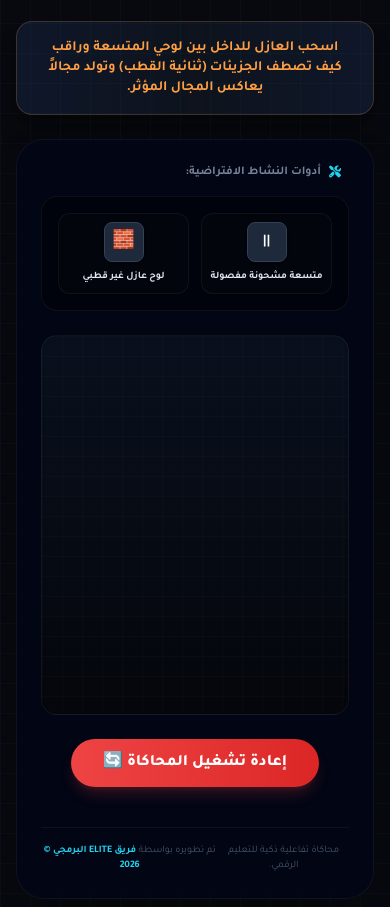
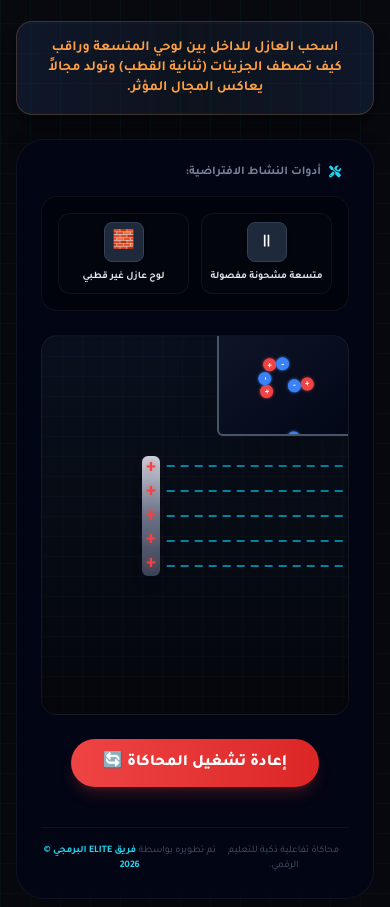
Before and after one commit to El8dev/Raqeem-demo, a plain HTML site: page src/experiments/nonpolar.html in a window 390 px wide. Shown: the part 187-1094 px from the top of the page. Drawn offline with Linux system fonts and the light colour scheme.

Commit message:
fix: center nonpolar experiment layout on mobile

```diff
--- a/src/experiments/nonpolar.html
+++ b/src/experiments/nonpolar.html
@@ -122,7 +122,7 @@
 
         <!-- 2D Interactive Lab Desk (Precision layout mapping coordinates) -->
         <div class="relative w-full h-[380px] bg-gradient-to-b from-[#09101d] to-[#04060b] border border-white/5 rounded-2xl shadow-inner overflow-x-auto overflow-y-hidden select-none">
-            <div class="workspace-area relative min-w-[700px] w-full h-full" id="workspace">
+            <div class="workspace-area relative min-w-[450px] max-w-[450px] mx-auto w-full h-full" id="workspace">
             <!-- Grid Lines back-layer -->
             <div class="absolute inset-0 bg-[linear-gradient(to_right,rgba(255,255,255,0.015)_1px,transparent_1px),linear-gradient(to_bottom,rgba(255,255,255,0.015)_1px,transparent_1px)] bg-[size:20px_20px] pointer-events-none"></div>
 
@@ -133,15 +133,15 @@
                         <polygon points="0 0, 8 4, 0 8" fill="rgba(0, 210, 255, 0.6)" />
                     </marker>
                 </defs>
-                <line x1="370" y1="130" x2="580" y2="130" stroke="rgba(0, 210, 255, 0.6)" stroke-width="2" class="ext-line" marker-end="url(#arrowHeadExt)" />
-                <line x1="370" y1="155" x2="580" y2="155" stroke="rgba(0, 210, 255, 0.6)" stroke-width="2" class="ext-line" marker-end="url(#arrowHeadExt)" />
-                <line x1="370" y1="180" x2="580" y2="180" stroke="rgba(0, 210, 255, 0.6)" stroke-width="2" class="ext-line" marker-end="url(#arrowHeadExt)" />
-                <line x1="370" y1="205" x2="580" y2="205" stroke="rgba(0, 210, 255, 0.6)" stroke-width="2" class="ext-line" marker-end="url(#arrowHeadExt)" />
-                <line x1="370" y1="230" x2="580" y2="230" stroke="rgba(0, 210, 255, 0.6)" stroke-width="2" class="ext-line" marker-end="url(#arrowHeadExt)" />
+                <line x1="120" y1="130" x2="330" y2="130" stroke="rgba(0, 210, 255, 0.6)" stroke-width="2" class="ext-line" marker-end="url(#arrowHeadExt)" />
+                <line x1="120" y1="155" x2="330" y2="155" stroke="rgba(0, 210, 255, 0.6)" stroke-width="2" class="ext-line" marker-end="url(#arrowHeadExt)" />
+                <line x1="120" y1="180" x2="330" y2="180" stroke="rgba(0, 210, 255, 0.6)" stroke-width="2" class="ext-line" marker-end="url(#arrowHeadExt)" />
+                <line x1="120" y1="205" x2="330" y2="205" stroke="rgba(0, 210, 255, 0.6)" stroke-width="2" class="ext-line" marker-end="url(#arrowHeadExt)" />
+                <line x1="120" y1="230" x2="330" y2="230" stroke="rgba(0, 210, 255, 0.6)" stroke-width="2" class="ext-line" marker-end="url(#arrowHeadExt)" />
             </svg>
 
-            <!-- Capacitor (left: 350px, top: 120px, width: 250px) -->
-            <div class="component capacitor charged absolute w-[250px] h-[120px] flex justify-between z-20" id="capacitorObj" style="left: 350px; top: 120px; direction: ltr;">
+            <!-- Capacitor (left: 100px, top: 120px, width: 250px) -->
+            <div class="component capacitor charged absolute w-[250px] h-[120px] flex justify-between z-20" id="capacitorObj" style="left: 100px; top: 120px; direction: ltr;">
                 <!-- Positive Plate (Left) -->
                 <div class="plate plate-left w-[18px] h-[120px] bg-gradient-to-b from-slate-300 via-slate-500 to-slate-700 rounded-md relative shadow-lg">
                     <div class="charge-container left-charges absolute inset-0 w-full flex flex-col items-center">
@@ -164,8 +164,8 @@
                 </div>
             </div>
 
-            <!-- Dielectric Slab (width: 140px, height: 120px, left: 425px, top: -20px initial) -->
-            <div class="component dielectric absolute w-[140px] h-[120px] bg-gradient-to-br from-slate-900/90 to-slate-950/95 border-2 border-slate-600 rounded-md shadow-2xl flex justify-center items-center overflow-hidden z-30 cursor-grab active:cursor-grabbing hover:border-slate-500" id="dielectricObj" style="left: 425px; top: -20px;">
+            <!-- Dielectric Slab (width: 140px, height: 120px, left: 175px, top: -20px initial) -->
+            <div class="component dielectric absolute w-[140px] h-[120px] bg-gradient-to-br from-slate-900/90 to-slate-950/95 border-2 border-slate-600 rounded-md shadow-2xl flex justify-center items-center overflow-hidden z-30 cursor-grab active:cursor-grabbing hover:border-slate-500" id="dielectricObj" style="left: 175px; top: -20px;">
                 <!-- Internal opposing induced electric field vectors -->
                 <svg class="internal-field absolute inset-0 w-full h-full pointer-events-none z-20 opacity-0 transition-opacity duration-300" id="intField">
                     <defs>
@@ -211,8 +211,8 @@
             <!-- Concept Layer -->
             <svg class="absolute top-0 left-0 w-full h-full pointer-events-none z-[40]" id="conceptLayer">
                 <g id="concept-text" style="opacity: 0; transition: opacity 0.5s;">
-                    <rect x="220" y="32" width="540" height="24" fill="#0f172a" rx="4" />
-                    <text x="490" y="48" fill="#22d3ee" font-size="14" font-weight="bold" font-family="Tajawal" text-anchor="middle">المجال المحصل يقل حسب العلاقة (E_net = E_ext - E_ind) وتصطف الجزيئات باتجاه المجال المؤثر</text>
+                    <rect x="25" y="32" width="400" height="24" fill="#0f172a" rx="4" />
+                    <text x="225" y="48" fill="#22d3ee" font-size="10" font-weight="bold" font-family="Tajawal" text-anchor="middle">المجال المحصل يقل حسب العلاقة (E_net = E_ext - E_ind) وتصطف الجزيئات باتجاه المجال المؤثر</text>
                 </g>
             </svg>
             </div>
@@ -279,7 +279,7 @@
             isDragging = true;
             startX = e.clientX || e.touches[0].clientX;
             startY = e.clientY || e.touches[0].clientY;
-            startLeft = parseFloat(dielectric.style.left || 425);
+            startLeft = parseFloat(dielectric.style.left || 175);
             startTop = parseFloat(dielectric.style.top || -20);
             dielectric.style.cursor = 'grabbing';
         }
@@ -301,7 +301,7 @@
 
 
             if (newLeft < 10) newLeft = 10;
-            if (newLeft > 800) newLeft = 800;
+            if (newLeft > 300) newLeft = 300;
             if (newTop < -30) newTop = -30;
             if (newTop > 250) newTop = 250;
 
@@ -319,8 +319,8 @@
 
 
         setInterval(() => {
-            let capRect = { left: 350, right: 600, top: 120, bottom: 240 };
-            let dLeft = parseFloat(dielectric.style.left || 425);
+            let capRect = { left: 100, right: 350, top: 120, bottom: 240 };
+            let dLeft = parseFloat(dielectric.style.left || 175);
             let dTop = parseFloat(dielectric.style.top || -20);
             let dRect = { left: dLeft, right: dLeft + 140, top: dTop, bottom: dTop + 120 };
 
@@ -355,8 +355,8 @@
 
 
         function renderLoop() {
-            let capRect = { left: 350, right: 600, top: 120, bottom: 240 };
-            let dLeft = parseFloat(dielectric.style.left || 425);
+            let capRect = { left: 100, right: 350, top: 120, bottom: 240 };
+            let dLeft = parseFloat(dielectric.style.left || 175);
             let dTop = parseFloat(dielectric.style.top || -20);
             let dRect = { left: dLeft, right: dLeft + 140, top: dTop, bottom: dTop + 120 };
 
```
